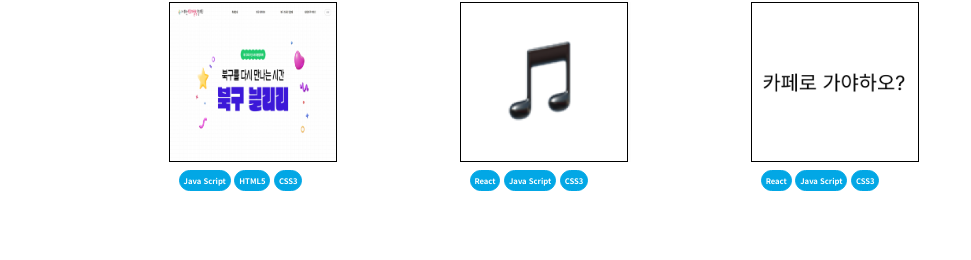
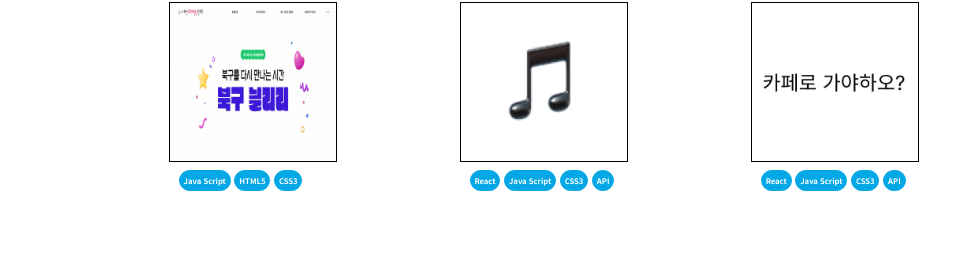
Before and after one commit to sslee1210/portpolio, a React (Create React App) app: page / in a window 1280 px wide. Shown: the part 1669-1929 px from the top of the page, without its empty margins (96-1067 px from the left). Built offline with nearby package versions, Linux system fonts and the light colour scheme.

Commit message:
fixed file

```diff
--- a/src/component/Works.js
+++ b/src/component/Works.js
@@ -79,6 +79,7 @@ const Works = () => {
             <p>React</p>
             <p>Java Script</p>
             <p>CSS3</p>
+            <p>API</p>
           </div>
         </div>
 
@@ -99,6 +100,7 @@ const Works = () => {
             <p>React</p>
             <p>Java Script</p>
             <p>CSS3</p>
+            <p>API</p>
           </div>
         </div>
       </div>
```
